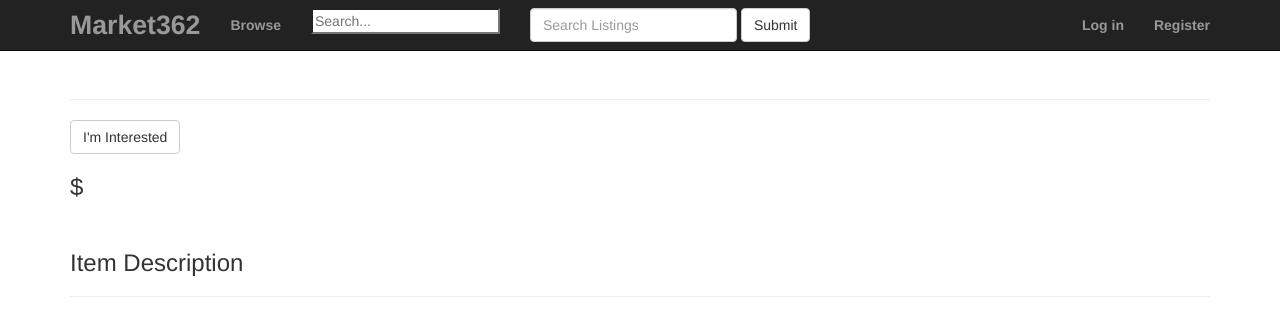
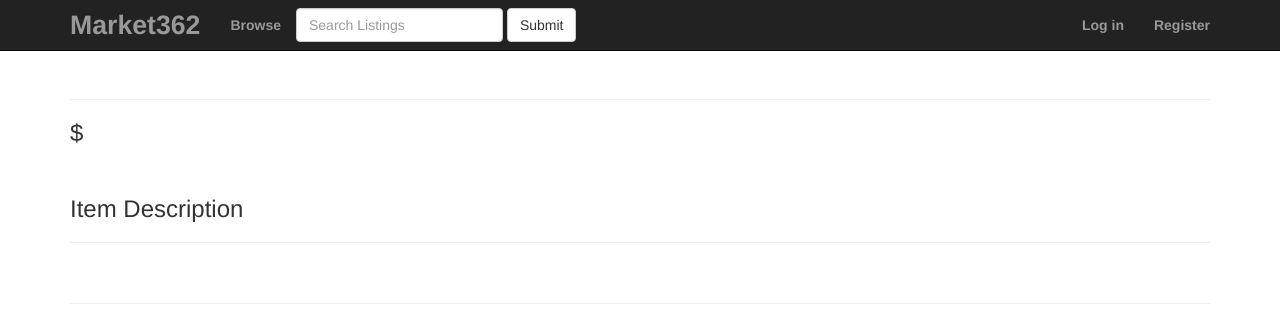
Before and after one commit to sunny-benn/CPSC362-Project, a Django app: template project/blog/templates/blog/listing_detail.html in a window 1280 px wide. Shown: the top 326 px of the page. Run offline with Django 3.2, Linux system fonts and the light colour scheme; the template is opened without the code that fills it, so the values that code supplies are empty; parts of the project's set-up code (start-up, migrations or seed data) failed here and were passed over; some libraries are stand-ins or nearby versions.

Commit message:
Fix duplicate search bar; Fix visibility of 'I'm Interested' button when user is not logged in

```diff
--- a/project/blog/templates/blog/base.html
+++ b/project/blog/templates/blog/base.html
@@ -27,13 +27,6 @@
             <div class="navbar-collapse collapse">
                 <ul class="nav navbar-nav">
                     <li class="navbar-text"><a href="{% url 'listing_list' %}">Browse</a></li>
-                    <li>
-                        <form class="navbar-form navbar-left" type="get" action="{% url 'search' %}">
-                            <div class="form-group">
-                                <input id="search_box" type="text" name="search_box"  placeholder="Search..." >
-                            </div>
-                        </form>
-                    </li>
 				</ul>
                 <form class="navbar-form navbar-left" role="search" type="get" action="{% url 'search' %}">
                     <div class="form-group">
--- a/project/blog/templates/blog/listing_detail.html
+++ b/project/blog/templates/blog/listing_detail.html
@@ -15,10 +15,11 @@
 			<ul id="interested_list" class="dropdown-menu" role="menu"></ul>
 		</div>
 	</div>
-	{% else %}
+	{% elif request.user.is_authenticated %}
 	<div class="btn-group">
 		<a id="interestedBtn" onclick="sendNotification();" class="btn btn-default" role="button">I'm Interested</a>
 	</div>
+	{% else %}
 	{% endif %}
 	<h3>${{ listing.price }}</h3>
 
```
